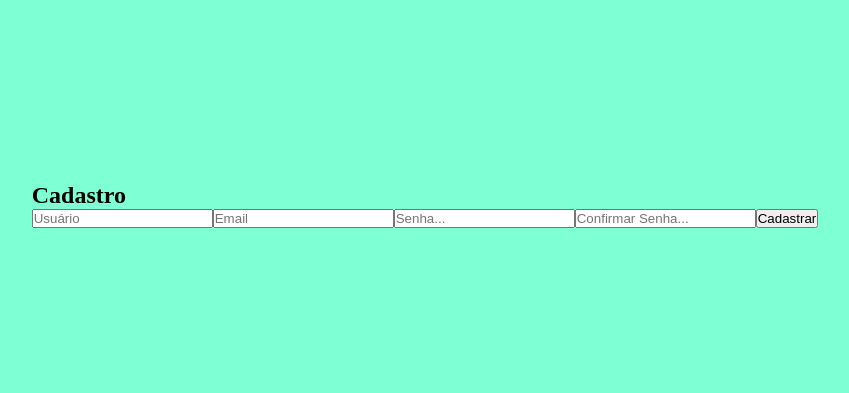
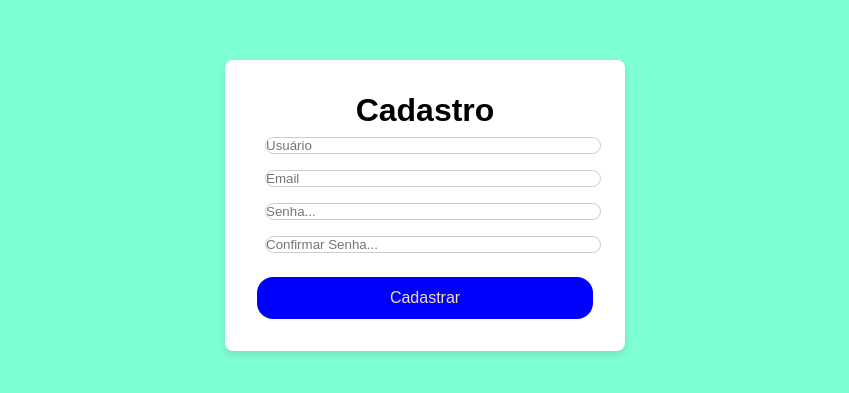
Before and after one commit to barbaradomith/TODOLIST-4A, a React (Vite) app: page / in a window 1280 px wide. Shown: the part 195-588 px from the top of the page, without its empty margins (215-1064 px from the left). Built offline with nearby package versions, Linux system fonts and the light colour scheme.

Commit message:
Style: estiliza a pagina de cadastro.

```diff
--- a/src/pages/Cadastro/Cadastro.css
+++ b/src/pages/Cadastro/Cadastro.css
@@ -0,0 +1,42 @@
+#cadastro-card {
+  background-color: #fff;
+  padding: 2rem;
+  border-radius: 8px;
+  box-shadow: 0 4px 8px rgba(0, 0, 0, 0.1);
+  width: 100%;
+  max-width: 400px;
+  text-align: center;
+}
+#cadastro-card h2 {
+  font: 600 2rem "Poppins", sans-serif;
+}
+#cadastro-card input {
+  width: 100%;
+  padding: 0, 75rem;
+  margin: 0.5rem;
+  border: 1px solid #ccc;
+  border-radius: 16px;
+}
+#cadastro-card button {
+  width: 100%;
+  padding: 0.75rem;
+  margin-top: 1rem;
+  border: none;
+  border-radius: 16px;
+  background-color: blue;
+  color: wheat;
+  font-size: 1rem;
+  cursor: pointer;
+}
+#cadastro-card p {
+  margin-top: 1rem;
+  font-size: 0.9rem;
+}
+#cadastro-card p a {
+  color: blue;
+  text-decoration: none;
+  font-weight: 600;
+}
+#cadastro-card p a:hover {
+  text-decoration: underline;
+}
```
